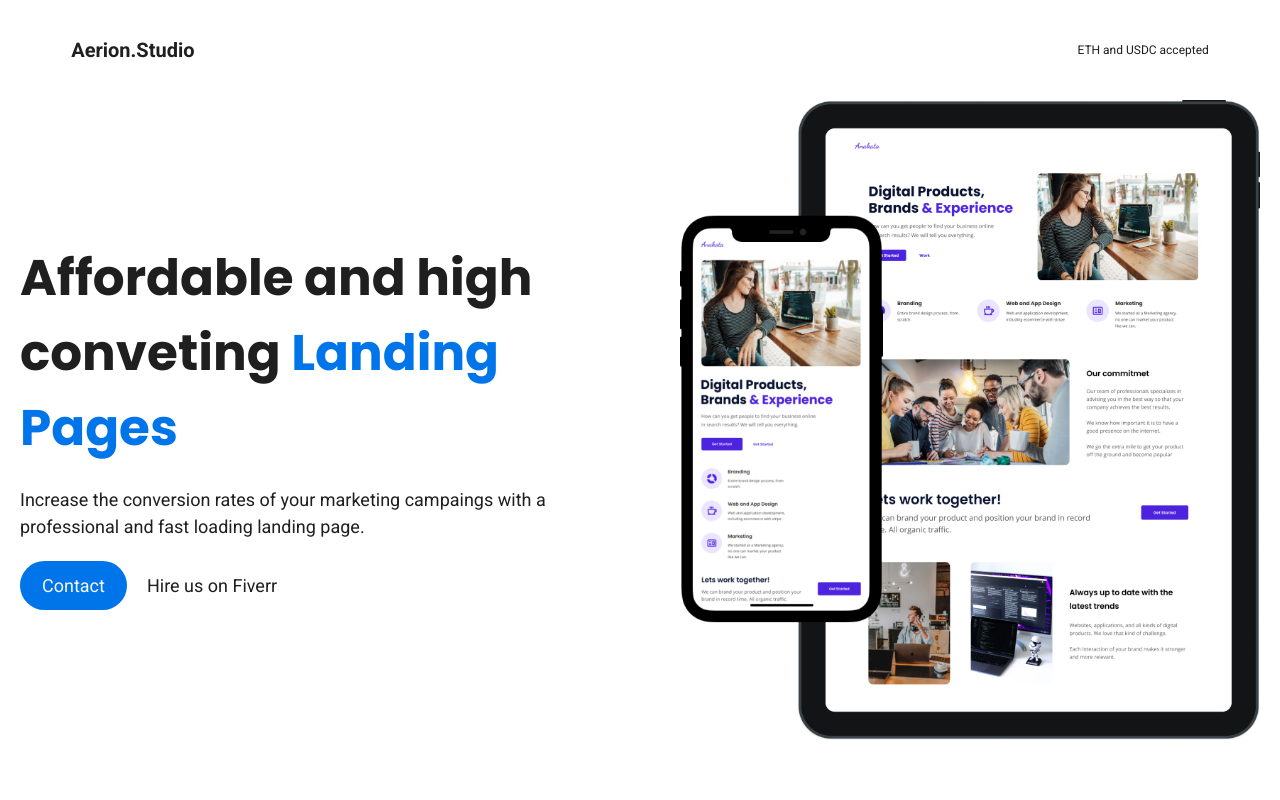
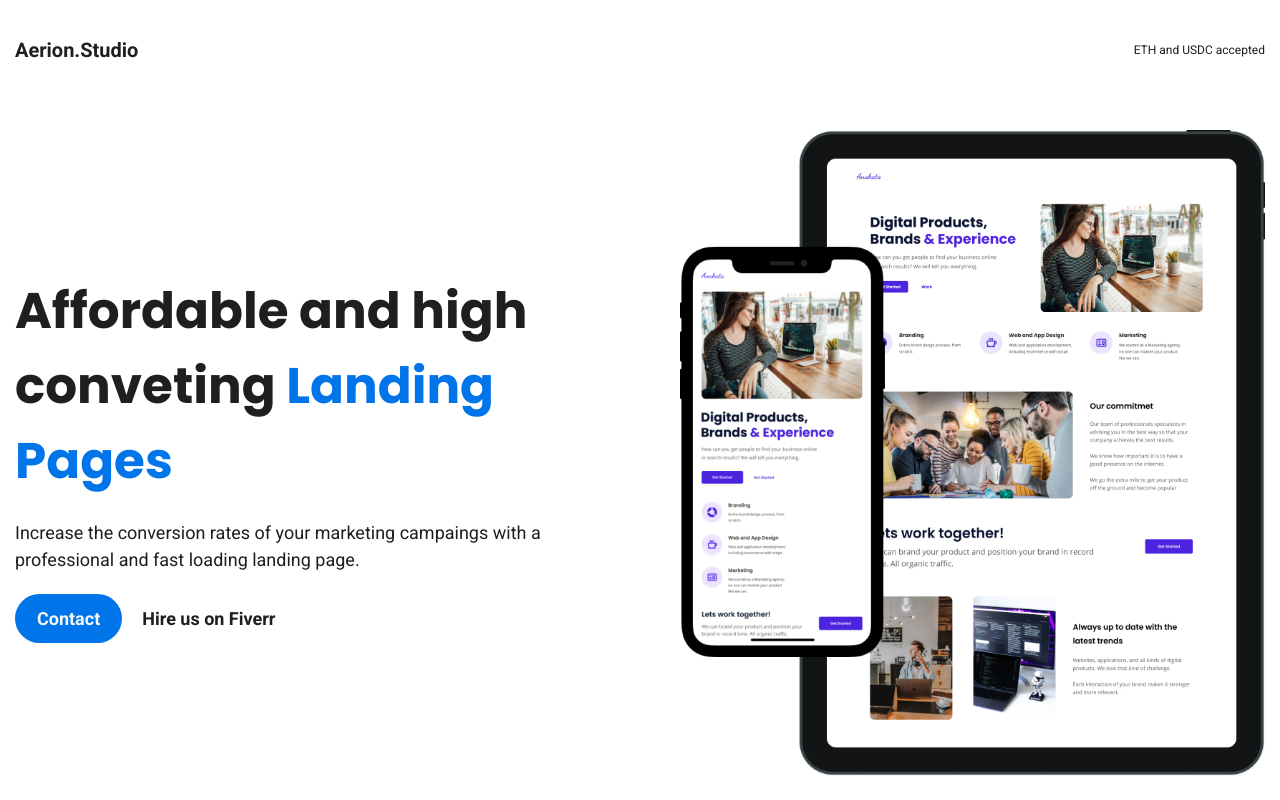
Before and after one commit to leanug/aerion, a Gatsby site: page / in a window 1280 px wide. Shown: the top 800 px of the page. Built offline with nearby package versions, Linux system fonts and the light colour scheme; Gatsby itself is replaced by a stand-in of ours.

Commit message:
Image display problem solved

```diff
--- a/src/components/Footer.js
+++ b/src/components/Footer.js
@@ -3,13 +3,15 @@ import styled from 'styled-components'
 
 const Footer = () => {
     return (
-        <Wrapper className="wrapper-fluid">
+        <Wrapper className="section-mt">
+            <div className="wrapper">
                 <div>
                     <span style={{ fontWeight: '700' }}>Aerion.Studio</span>
                 </div>
                 <div>
                     <span style={{ marginRight: '2rem' }}> <a href="https://www.instagram.com/aerion.studio/">Instagram</a></span>
                     <span><a href="https://www.fiverr.com/leanug/create-a-responsive-and-fast-website">Fiverr Gig</a></span>
+                </div>
             </div>
         </Wrapper>
     )
@@ -21,8 +23,10 @@ const Wrapper = styled.footer`
     padding-bottom: 2rem;
 
     @media screen and ( min-width: 576px ) {
+        .wrapper {
             display: flex;
             justify-content: space-between;
+        }
     }
 
     span {
--- a/src/components/GlobalStyles.js
+++ b/src/components/GlobalStyles.js
@@ -44,8 +44,8 @@ const Globals = createGlobalStyle`
     .wrapper {
         max-width: var(--max-width);
         margin: auto;
-        padding-left: 2rem;
-        padding-right: 2rem;
+        padding-left: 1.5rem;
+        padding-right: 1.5rem;
         width: 100%;
     }
 
@@ -98,7 +98,7 @@ const Globals = createGlobalStyle`
         font-size: 1rem;
     }
 
-    @media screen and ( min-width: 768px ) {
+    @media screen and ( min-width: 992px ) {
         h1, .header-1 {
             font-size: 5rem;
         }
@@ -144,6 +144,7 @@ const Globals = createGlobalStyle`
         border-radius: 3rem;
         color: var(--clr-omega);
         cursor: pointer;
+        font-weight: 600;
         padding: 1.4rem 2.2rem;
     }
 
--- a/src/components/Header.js
+++ b/src/components/Header.js
@@ -3,7 +3,7 @@ import styled from 'styled-components'
 
 const Navbar = () => {
     return (
-        <Header className="wrapper-fluid">
+        <Header className="wrapper">
             <div>
                 <span className="logo">Aerion.Studio</span>
             </div>
--- a/src/components/Layout.js
+++ b/src/components/Layout.js
@@ -33,6 +33,7 @@ const Layout = ({ children }) => {
 const PageWrapper = styled.div`
   display: grid;
   grid-template-rows: auto 1fr auto;
+  min-height: 100vh;
 `
 
 Layout.propTypes = {
--- a/src/pages/index.js
+++ b/src/pages/index.js
@@ -13,14 +13,14 @@ export const query = graphql`
             childImageSharp {
                 gatsbyImageData(
                     placeholder: BLURRED
+                    width: 817
+                    height: 902
                 )
             }
         }
         placeholderImage2: file(relativePath: { eq: "img2.jpg" }) {
             childImageSharp {
                 gatsbyImageData(
-                    height: 651
-
                     placeholder: BLURRED
                 )
             }
@@ -39,7 +39,7 @@ const IndexPage = ({ data }) => {
     return (
         <Layout>
             <Seo />
-            <article className="wrapper mt-100 section-mb">
+            <article style={{ marginTop: '3rem' }} className="wrapper">
                 <SectionColumns className="section-mb">
                     <div>
                         <h1>
@@ -50,12 +50,11 @@ const IndexPage = ({ data }) => {
                             and fast loading landing page.
                         </p>
                         <a href="#contact" style={{ marginRight: '2rem' }} className="button bg-alpha">Contact</a>
-                        <a href="https://www.fiverr.com/leanug/create-a-responsive-and-fast-website">
+                        <a style={{ fontWeight: '600' }} href="https://www.fiverr.com/leanug/create-a-responsive-and-fast-website">
                             Hire us on Fiverr
                         </a>
                     </div>
                     <GatsbyImage
-                        className="border-radius-alpha"
                         image={ image1 }
                         alt="Landing page mockup"
                     />
@@ -103,7 +102,7 @@ const IndexPage = ({ data }) => {
                             <a style={{ fontWeight: '700', fontSize: '2rem' }} href="https://www.instagram.com/aerion.studio">Instagram</a>
                             <div style={{ marginTop: '3rem' }}>
                                 <p style={{ marginTop: '3rem' }}>Drop us a line</p>
-                                <Mail href="mailto:hello@aerion.studio">
+                                <Mail href="mailto:hi@aerion.studio">
                                     hi@aerion.studio
                                 </Mail>
                             </div>
@@ -145,14 +144,12 @@ const Mail = styled.a`
 
 const SectionColumns = styled.section`
     display: grid;
-    grid-template-columns: repeat(auto-fit, minmax(28rem, 1fr));
+    grid-template-columns: repeat(auto-fit, minmax(29rem, 1fr));
     grid-gap: 3rem 8rem;
     align-items: center;
 
     @media screen and ( max-width: 768px ) {
-        div {
-            margin-top: 3rem;
-        }
+        grid-gap: 6rem 8rem;
     }
 `
 
--- a/src/pages/thank-you.js
+++ b/src/pages/thank-you.js
@@ -12,10 +12,10 @@ const ThankYouPage = () => {
                 title="Success! Thank you"
             />
             <Wrapper>
-                <h1>Contact</h1>
+                <h1>Success</h1>
                 <h3>Thank you for your submission!</h3>
-                <div>
-                    <Link to="/" className="btn">Home</Link>
+                <div style={{ marginTop: '3rem' }}>
+                    <Link to="/" className="button bg-dark">Home</Link>
                 </div>
             </Wrapper>
         </Layout>
```
Lines whose indentation alone changed are shown as unchanged.
